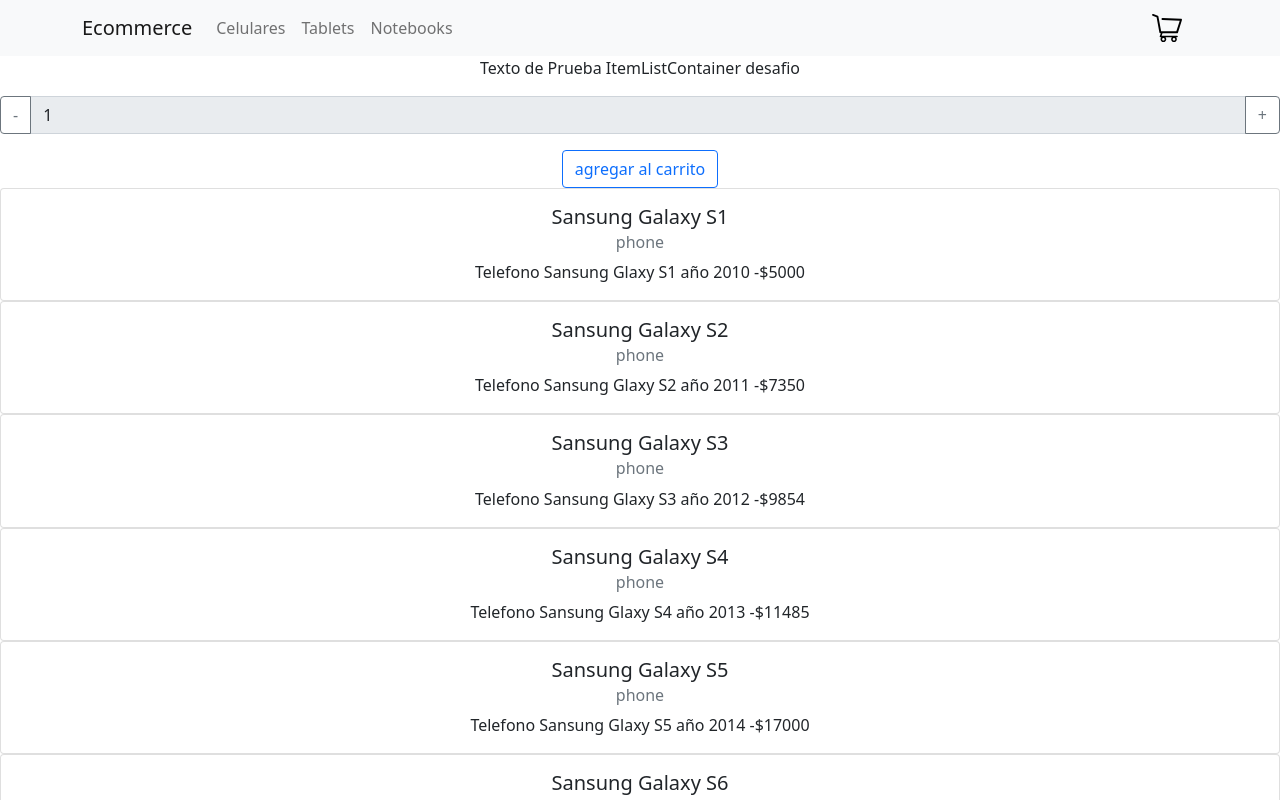
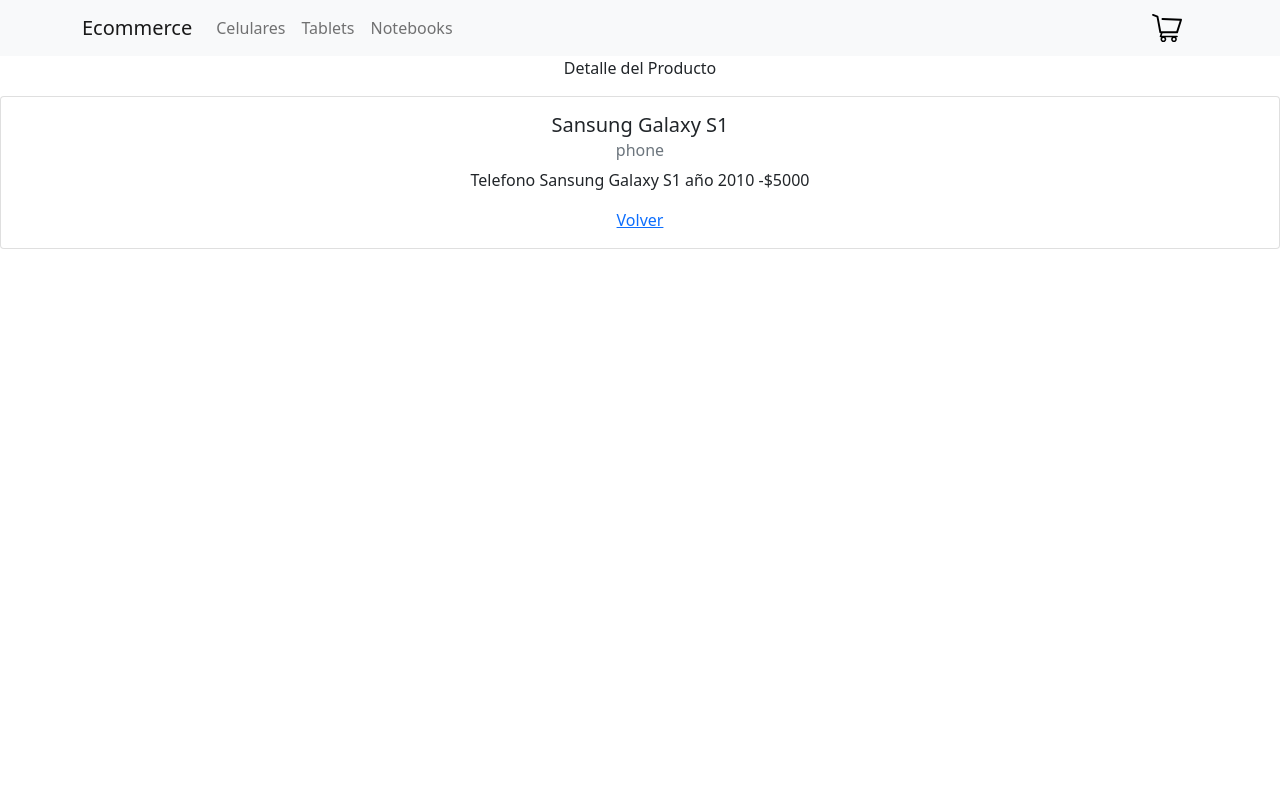
Before and after one commit to lucho77/reactCoderhouse, a React (Create React App) app: page /detail/1 in a window 1280 px wide. Shown: the top 800 px of the page. Built offline with nearby package versions, Linux system fonts and the light colour scheme.

Commit message:
proyecto final comienzo -Navegacion Router Dom

```diff
--- a/package.json
+++ b/package.json
@@ -10,6 +10,7 @@
     "react": "^18.1.0",
     "react-bootstrap": "^2.4.0",
     "react-dom": "^18.1.0",
+    "react-router-dom": "^6.3.0",
     "react-scripts": "5.0.1",
     "web-vitals": "^2.1.4"
   },
--- a/src/App.js
+++ b/src/App.js
@@ -4,13 +4,21 @@
 import ItemListConteiner from './components/ItemListConteiner';
 import ItemCount from './components/itemCount';
 import ItemDetailContainer from './components/ItemDetailContainer';
+import { BrowserRouter, Route, Routes } from 'react-router-dom';
 
 function App() {
   return (
     <div className="App">
+      <BrowserRouter>
       <NavBar/>
-      <ItemListConteiner name='desafio'/>
-      <ItemDetailContainer id={1} title={"Detalle Item"}/>
+      <Routes>
+      <Route path="/" element={<ItemListConteiner name='E-Commerce'/>}/>
+      <Route path="/category/:category" element={<ItemListConteiner name='Productos filtrados por categoria'/>}/>
+      <Route path="/detail/:productId" element={<ItemDetailContainer/>}/>
+      <Route path="*" element={<h1>PAGE NOT FOUND</h1> }/>
+      </Routes>
+      </BrowserRouter>
+       {/*<ItemDetailContainer id={1} title={"Detalle Item"}/>*/}
     </div>
   );
 }
--- a/src/components/Item.js
+++ b/src/components/Item.js
@@ -1,4 +1,5 @@
 import Card from 'react-bootstrap/Card';
+import { Link } from 'react-router-dom';
 
 const  Item = ({product}) =>{
 
@@ -10,8 +11,9 @@
             <Card.Title>{product.name}</Card.Title>
             <Card.Subtitle className="mb-2 text-muted">{product.category}</Card.Subtitle>
             <Card.Text>
-            {product.desc} -${product.price}
+                ${product.price}
             </Card.Text>
+            <Link to={`/detail/${product.id}`}>Ver Detalle</Link>
           </Card.Body>
         </Card>
         </div>
--- a/src/components/ItemDetail.js
+++ b/src/components/ItemDetail.js
@@ -1,4 +1,5 @@
 import Card from 'react-bootstrap/Card';
+import { Link } from 'react-router-dom';
 
 const  ItemDetail = ({product,title}) =>{
     console.log('title');
@@ -6,7 +7,7 @@
     return (
 
         <div>
-            <p>{title}</p>
+            <p>Detalle del Producto</p>
         <Card>
           <Card.Body>
             <Card.Title>{product?.name}</Card.Title>
@@ -14,6 +15,8 @@
             <Card.Text>
             {product?.desc} -${product?.price}
             </Card.Text>
+            <Link to={'/'}>Volver</Link>
+
           </Card.Body>
         </Card>
         </div>
--- a/src/components/ItemDetailContainer.js
+++ b/src/components/ItemDetailContainer.js
@@ -1,19 +1,16 @@
 import { getProductsById } from "../mocks/mocksProduct";
 import ItemDetail from "./ItemDetail";
 import { useEffect, useState } from "react";
+import { useParams } from "react-router-dom";
 
-function ItemDetailContainer(props) {
+function ItemDetailContainer() {
     const [product,setProduct]= useState();
+    const {productId} = useParams();
     useEffect(()=>{
-        getProductsById(props.id).then(response =>{
-            console.log('id');
-            console.log(props.id);
-            console.log('Response')
-            console.log(response)
-            console.log('title');
-            console.log(props.title);
-
-            setProduct(response);
+        getProductsById(productId).then(response =>{
+          console.log(productId);
+          console.log(response);
+          setProduct(response);
         }).catch((error) => {
           console.log(error)
         });
@@ -21,7 +18,7 @@
 
       return (
         <>
-      <ItemDetail product={product} title={props.title}/>
+      <ItemDetail product={product}/>
       </>
       );
 
--- a/src/components/ItemList.js
+++ b/src/components/ItemList.js
@@ -1,7 +1,7 @@
 import Item from "./Item";
 
 const  ItemList = ({products}) =>{
-    //console.log(products)
+    console.log(products)
 
     return (
         <div>
--- a/src/components/ItemListConteiner.js
+++ b/src/components/ItemListConteiner.js
@@ -1,16 +1,32 @@
 import { useEffect, useState } from "react";
 import ItemCount from "./itemCount";
 import ItemList from "./ItemList";
-import {getProducts} from "../mocks/mocksProduct"
+import {getProducts, getProductsByCategory} from "../mocks/mocksProduct"
+import { useParams } from "react-router-dom";
 function ItemListConteiner(props) {
   const [products,setProducts]= useState([]);
+  const {category}= useParams();
   useEffect(()=>{
+    if(!category){
       getProducts().then(response =>{
-          setProducts(response);
+        setProducts(response);
       }).catch((error) => {
         console.log(error)
       });
-  },[])
+      }else{
+        getProductsByCategory(category).then(response =>{
+          console.log('getProductsByCategory');
+          console.log(response);
+          setProducts(response);
+        }).catch((error) => {
+          console.log(error)
+        });
+
+      }
+    },[]);
+
+
+
 
   const onAdd = (cantidad =>{
     console.log('se agrego al carrito: ' +cantidad);
@@ -18,8 +34,8 @@
   console.log(props);
     return (
       <>
-    <p> Texto de Prueba ItemListContainer {props.name}</p>
-    <ItemCount inicial={1} stock={5} onAdd={onAdd}/>
+    <p>{props.name}</p>
+    {/*<ItemCount inicial={1} stock={5} onAdd={onAdd}/>*/}
      <ItemList products={products}/>
     </>
     );
--- a/src/components/NavBar.js
+++ b/src/components/NavBar.js
@@ -8,16 +8,16 @@
       <>
   <Navbar bg="light" expand="lg">
   <Container>
-    <Navbar.Brand href="#home">Ecommerce</Navbar.Brand>
+    <Navbar.Brand href="/">Ecommerce</Navbar.Brand>
     <Navbar.Toggle aria-controls="basic-navbar-nav" />
     <Navbar.Collapse id="basic-navbar-nav">
       <Nav className="me-auto">
-        <Nav.Link href="#home">Celulares</Nav.Link>
-        <Nav.Link href="#link">Tablets</Nav.Link>
-        <Nav.Link href="#link">Notebooks</Nav.Link>
+        <Nav.Link href="/category/phone">Celulares</Nav.Link>
+        <Nav.Link href="/category/tablet">Tablets</Nav.Link>
+        <Nav.Link href="/category/notebook">Notebooks</Nav.Link>
       </Nav>
     </Navbar.Collapse>
-    <Navbar.Brand href="">
+    <Navbar.Brand href="/">
     <CarWidget/>
     </Navbar.Brand>
   </Container>
--- a/src/mocks/mocksProduct.js
+++ b/src/mocks/mocksProduct.js
@@ -6,16 +6,16 @@
     price:5000,
     category:'phone',
     img:'',
-    desc:'Telefono Sansung Glaxy S1 año 2010'
+    desc:'Telefono Sansung Galaxy S1 año 2010'
 },
 {
     id:2,
-    name:'Sansung Galaxy S2',
+    name:'Galaxy Tab A7',
     stock:10,
     price:7350,
-    category:'phone',
+    category:'tablet',
     img:'',
-    desc:'Telefono Sansung Glaxy S2 año 2011'
+    desc:'Tablet Sansung Lite Tab A7'
 },
 {
     id:3,
@@ -28,12 +28,12 @@
 },
 {
     id:4,
-    name:'Sansung Galaxy S4',
+    name:'Dell Inspiron 5501',
     stock:23,
     price:11485,
-    category:'phone',
+    category:'notebook',
     img:'',
-    desc:'Telefono Sansung Glaxy S4 año 2013'
+    desc:'Notebook Dell Inspiron  5501 I5 -8GB 512 GB '
 },
 {
     id:5,
@@ -90,9 +90,14 @@
         },2000)
     });
 }
+const getProductsByCategory = (category)=>{
+    return new Promise((resolve)=>{
+                resolve(products.filter(p=> p.category==category));
+    });
+}
 const getProductsById = (clave)=>{
     return new Promise((resolve)=>{
-                resolve(products.find(id=> id=clave));
+                resolve(products.find(p=> p.id==clave));
     });
 }
-export   {getProducts, getProductsById};
+export   {getProducts, getProductsById,getProductsByCategory};
```
Also changed, not shown: 1 other file (tests, documents, lock files or other folders).
